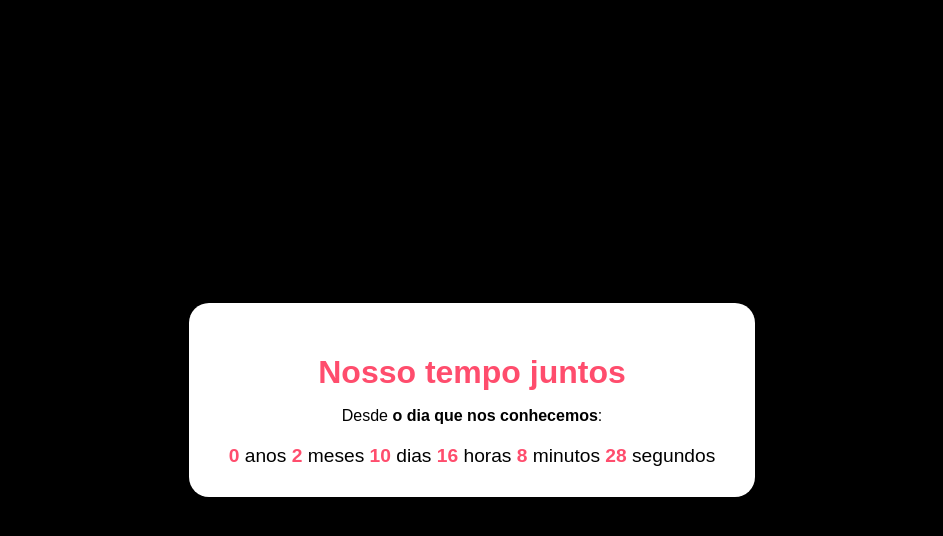
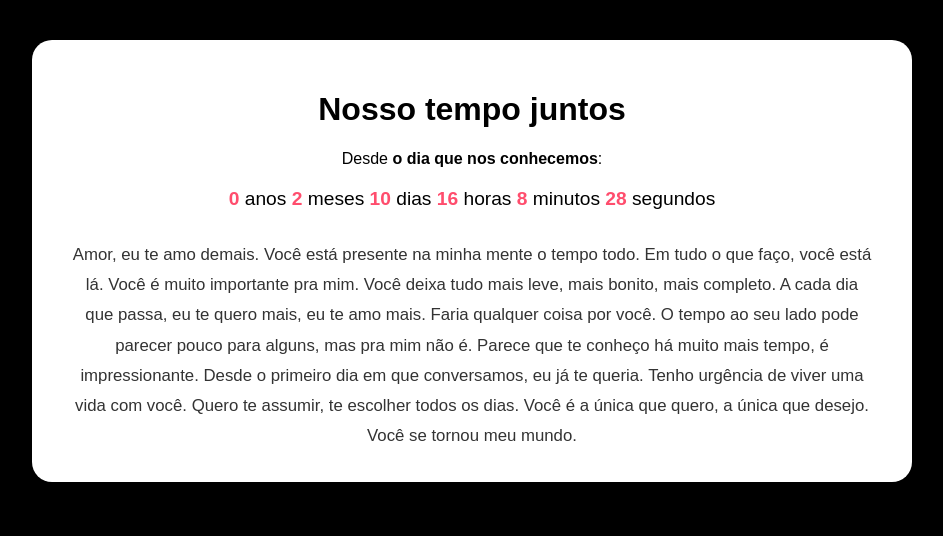
Before and after one commit to Bukayh/Nosso-Tempo, a plain HTML site: page index.html in a window 1280 px wide. Shown: the whole page, without its empty margins (168-1111 px from the left). Drawn offline with Linux system fonts and the light colour scheme.

Commit message:
Ajuste layout: texto abaixo do cronometro

```diff
--- a/index.html
+++ b/index.html
@@ -9,9 +9,10 @@
 <body>
 
 <div class="container">
-        <h1> Nosso tempo juntos </h1>
+    <h1>Nosso tempo juntos</h1>
     <p>Desde <strong>o dia que nos conhecemos</strong>:</p>
 
+    <!-- CRONÔMETRO -->
     <div id="contador">
         <span id="anos">0</span> anos
         <span id="meses">0</span> meses
@@ -20,6 +21,23 @@
         <span id="minutos">0</span> minutos
         <span id="segundos">0</span> segundos
     </div>
+
+    <!-- TEXTO EMBAIXO -->
+    <div class="mensagem">
+        Amor, eu te amo demais. Você está presente na minha mente o tempo todo.
+        Em tudo o que faço, você está lá. Você é muito importante pra mim.
+        Você deixa tudo mais leve, mais bonito, mais completo.
+        A cada dia que passa, eu te quero mais, eu te amo mais.
+        Faria qualquer coisa por você. O tempo ao seu lado pode parecer pouco para alguns,
+        mas pra mim não é.
+        Parece que te conheço há muito mais tempo, é impressionante.
+        Desde o primeiro dia em que conversamos, eu já te queria.
+        Tenho urgência de viver uma vida com você.
+        Quero te assumir, te escolher todos os dias.
+        Você é a única que quero,
+        a única que desejo.
+        Você se tornou meu mundo.
+    </div>
 </div>
 
 <script src="script.js"></script>
--- a/style.css
+++ b/style.css
@@ -1,11 +1,8 @@
 body {
     background: linear-gradient(135deg, #000000, #000000);
     font-family: Arial, sans-serif;
-    height: 100vh;
     margin: 0;
-    display: flex;
-    justify-content: center;
-    align-items: center;
+    padding: 40px 20px;
 }
 
 .container {
@@ -14,15 +11,12 @@ body {
     border-radius: 20px;
     text-align: center;
     box-shadow: 0 10px 25px rgba(0,0,0,0.2);
-}
-
-h1 {
-    color: #ff4d6d;
-    margin-bottom: 10px;
+    max-width: 800px;
+    margin: 0 auto;
 }
 
 #contador {
-    margin-top: 20px;
+    margin: 20px 0 30px;
     font-size: 1.2em;
 }
 
@@ -30,3 +24,13 @@ h1 {
     font-weight: bold;
     color: #ff4d6d;
 }
+
+.mensagem {
+    font-size: 1.05rem;
+    line-height: 1.8;
+    color: #333;
+}
+
+.mensagem p {
+    margin-bottom: 15px;
+}
```
Lines whose indentation alone changed are shown as unchanged.
